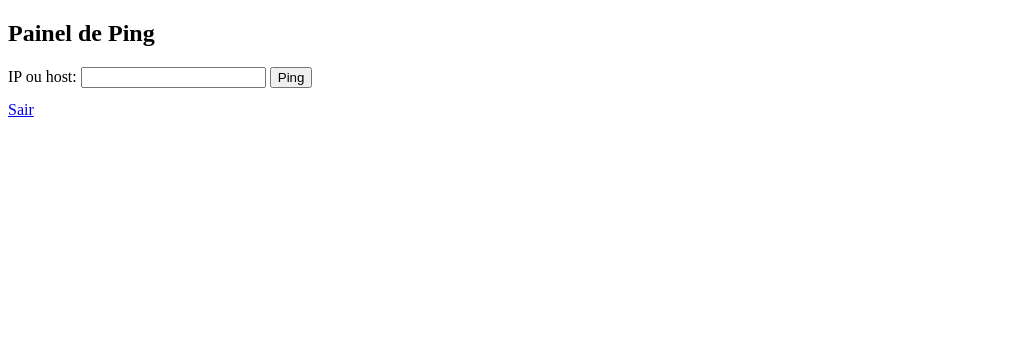
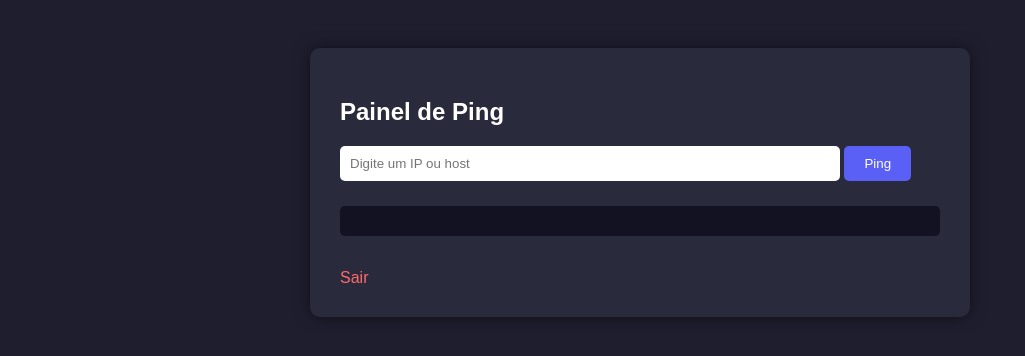
Before and after one commit to brennocm/poc-ctf, a Flask app: page /panel in a window 1280 px wide. Shown: the top 356 px of the page, without its empty margins (0-1025 px from the left). Run offline with Flask 3, Linux system fonts and the light colour scheme; the visitor is signed in with stand-in values (Sample User, id 1).

Commit message:
add updates

```diff
--- a/templates/panel.html
+++ b/templates/panel.html
@@ -1,13 +1,67 @@
 <!doctype html>
 <html>
-<head><title>Painel</title></head>
+<head>
+  <title>Painel</title>
+  <style>
+    body {
+      background-color: #1e1e2f;
+      color: #fff;
+      font-family: Arial, sans-serif;
+      padding: 40px;
+    }
+    .panel-box {
+      max-width: 600px;
+      margin: auto;
+      background-color: #2a2a3d;
+      padding: 30px;
+      border-radius: 10px;
+      box-shadow: 0 0 15px rgba(0,0,0,0.5);
+    }
+    input[type="text"] {
+      width: 80%;
+      padding: 10px;
+      margin-bottom: 10px;
+      border: none;
+      border-radius: 5px;
+    }
+    input[type="submit"] {
+      padding: 10px 20px;
+      background-color: #5a60f5;
+      color: white;
+      border: none;
+      border-radius: 5px;
+      cursor: pointer;
+    }
+    input[type="submit"]:hover {
+      background-color: #3e44e0;
+    }
+    pre {
+      background-color: #121223;
+      padding: 15px;
+      border-radius: 5px;
+      margin-top: 15px;
+      overflow-x: auto;
+    }
+    a {
+      display: inline-block;
+      margin-top: 20px;
+      color: #ff6b6b;
+      text-decoration: none;
+    }
+    a:hover {
+      text-decoration: underline;
+    }
+  </style>
+</head>
 <body>
+  <div class="panel-box">
     <h2>Painel de Ping</h2>
     <form method="post">
-    IP ou host: <input type="text" name="ip">
+      <input type="text" name="ip" placeholder="Digite um IP ou host">
       <input type="submit" value="Ping">
     </form>
     <pre>{{ output }}</pre>
     <a href="/logout">Sair</a>
+  </div>
 </body>
 </html>
```
Also changed, not shown: templates/login.html (+53 -8 lines), app.py (renamed from appy.py), 2 other files. Lines whose indentation alone changed are shown as unchanged.
